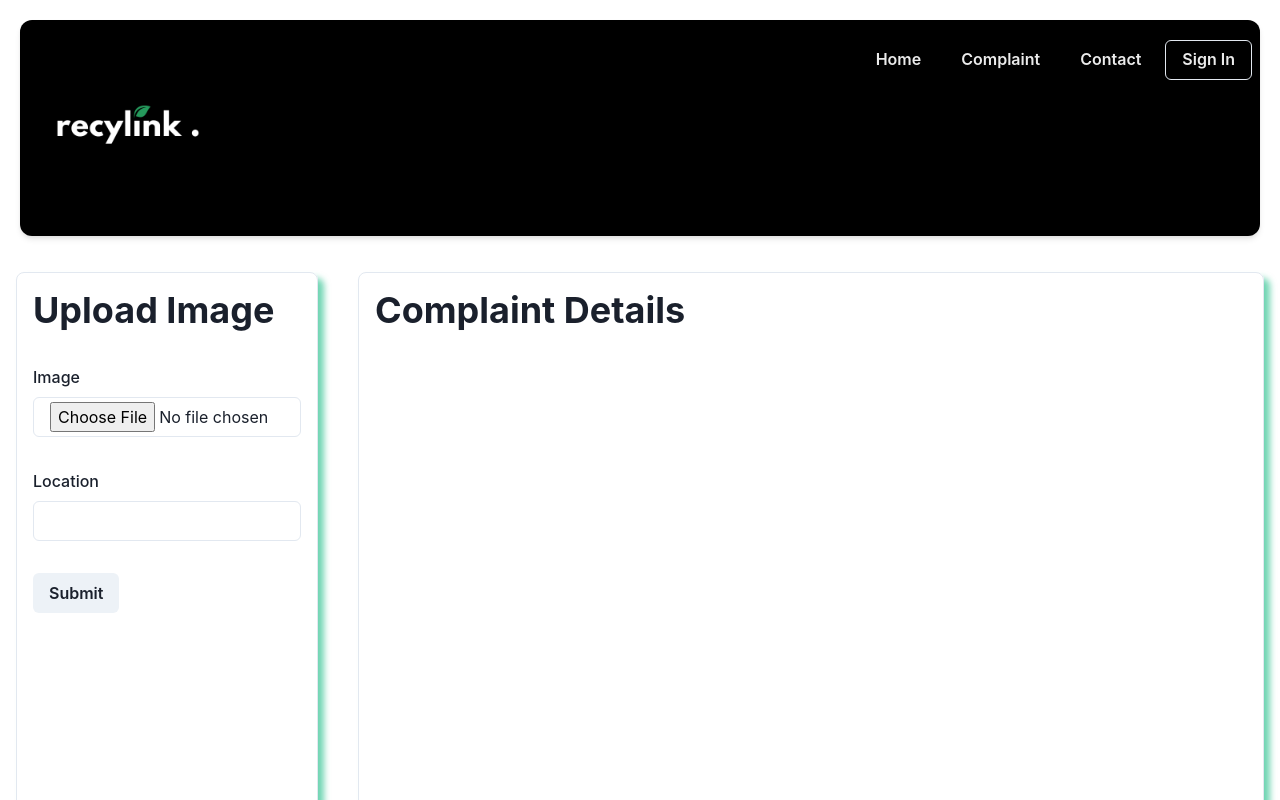
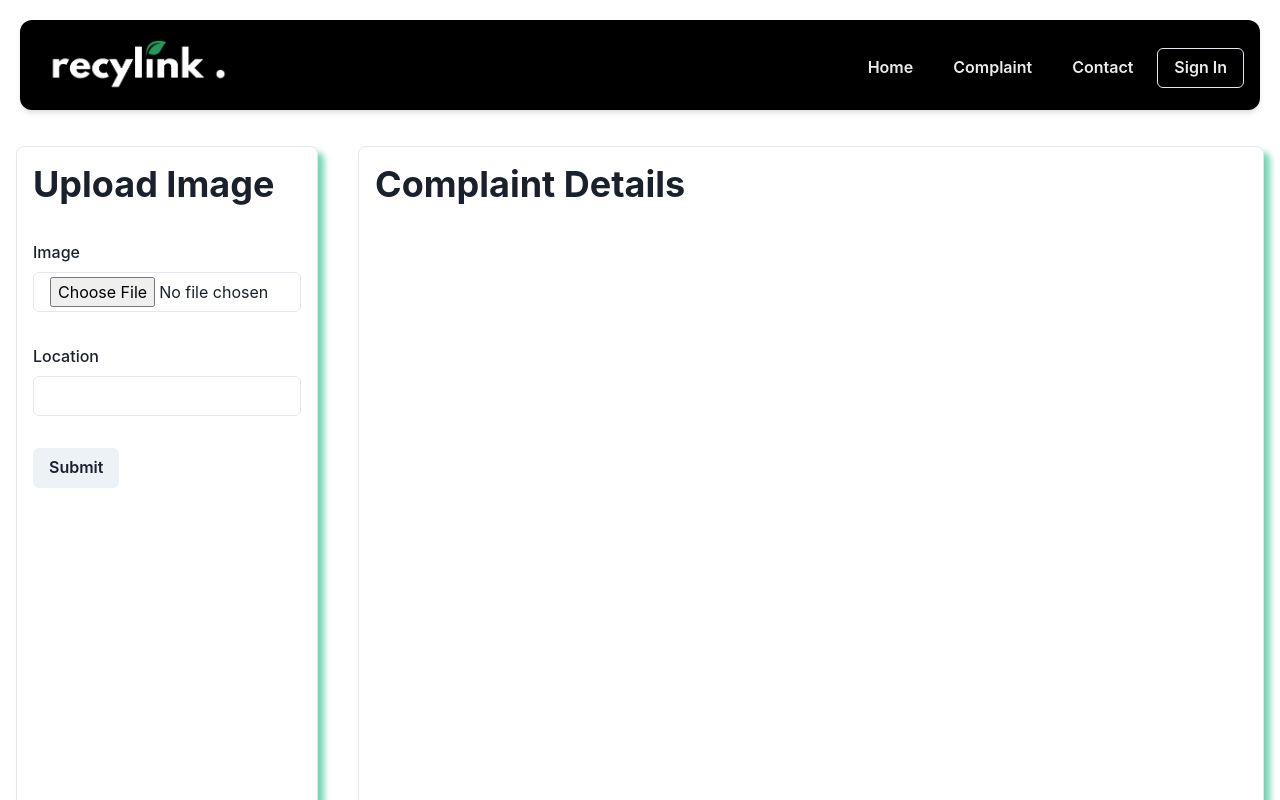
Before and after one commit to Ankush523/enviroconnect, a Next.js app: page /complain in a window 1280 px wide. Shown: the top 800 px of the page. Built offline with nearby package versions, Linux system fonts and the light colour scheme.

Commit message:
navbar updated

```diff
--- a/components/Header.tsx
+++ b/components/Header.tsx
@@ -14,9 +14,9 @@ const Header = () => {
 
   return (
     <>
-      <Flex justify="space-between" m={5} p={2} borderRadius={"xl"} boxShadow="md" bgColor={"black"} >
+      <Flex justify="space-between" m={5} p={4} borderRadius={"xl"} boxShadow="md" bgColor={"black"} >
         <Box>
-          <Image src={enviroconnect} alt="EnviroConnect" width={200} height={50} />
+          <Image src={enviroconnect} alt="EnviroConnect" width={200} />
         </Box>
         <Flex mt="3" >
           <Link href="/">
```
Also changed, not shown: images/recylink.png.
